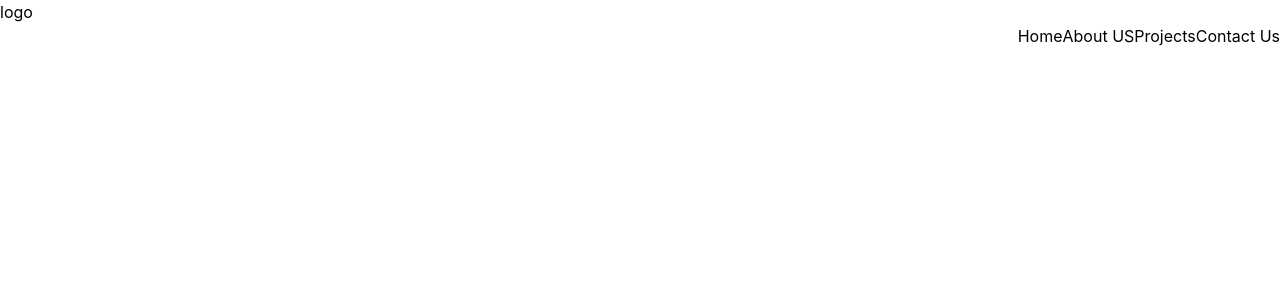
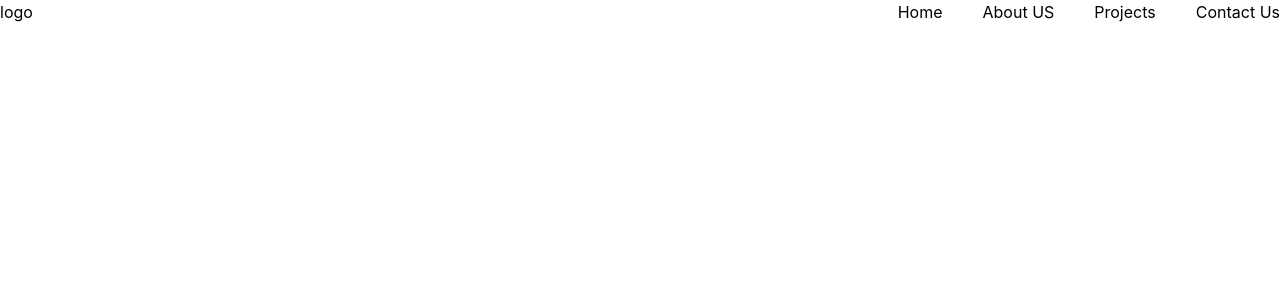
Before and after one commit to SuperMan8743/AmartyaArchitects, a React (Vite) app: page / in a window 1280 px wide. Shown: the top 300 px of the page. Built offline with nearby package versions, Linux system fonts and the light colour scheme.

Commit message:
working on navbar position setup

```diff
--- a/src/components/navbar/Navbar.jsx
+++ b/src/components/navbar/Navbar.jsx
@@ -3,10 +3,10 @@ import React from 'react'
 function Navbar() {
   return (
     <>
-      <nav >
+      <nav className='flex flex-row justify-between '>
         <div><a href="logo basis=30">logo</a></div>
-        <div className=' basis-70 flex flex-row-reverse'>
-          <ul className='flex flex-row'>
+        <div >
+          <ul className='flex flex-row gap-10'>
             <li className=''><a href="home">Home</a></li>
             <li className=''><a href="about">About US</a></li>
             <li><a href="project">Projects</a></li>
```
